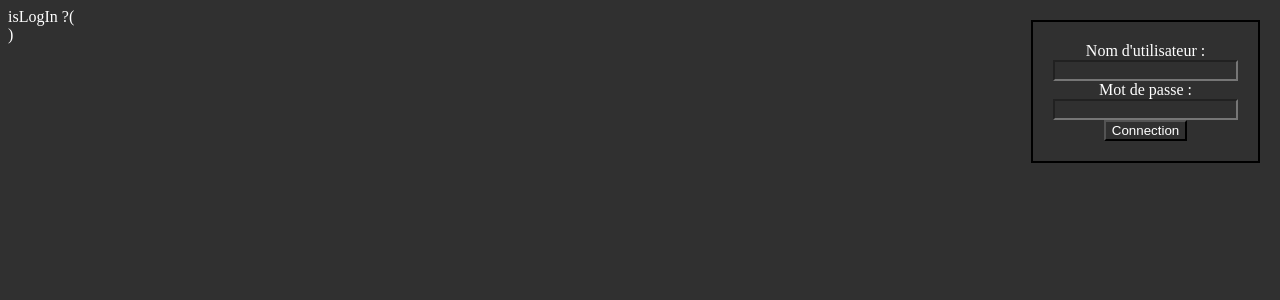
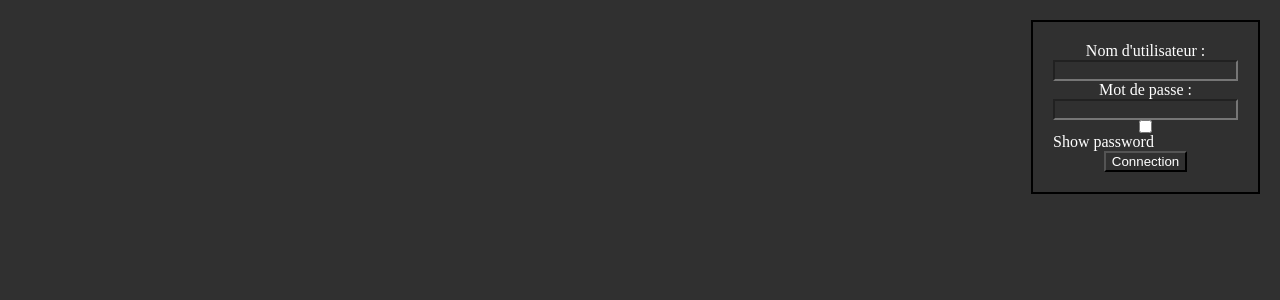
Before and after one commit to Florian-Audouard/Suprermarche, a React (Create React App) app: page / in a window 1280 px wide. Shown: the top 300 px of the page. Built offline with nearby package versions, Linux system fonts and the light colour scheme.

Commit message:
petite modif

```diff
--- a/src/components/Account.js
+++ b/src/components/Account.js
@@ -51,6 +51,13 @@ const Account = ({ isLogIn, setIsLogIn, username, setUsername }) => {
 				}
 			});
 	};
+	const showPassword = (event) => {
+		if (event.target.checked) {
+			input2.current.type = "text";
+		} else {
+			input2.current.type = "password";
+		}
+	};
 	return (
 		<div id="account">
 			{isLogIn ? (
@@ -90,9 +97,12 @@ const Account = ({ isLogIn, setIsLogIn, username, setUsername }) => {
 						onChange={(e) => setPassword(e.target.value)}
 						onKeyUp={keyInputHandler}
 					/>
+					<input type="checkbox" onChange={showPassword} /> Show
+					password
 					<button id="connectionButton" onClick={tryLogIn}>
 						Connection
 					</button>
+					<div>{textConnection}</div>
 				</div>
 			)}
 		</div>
--- a/src/pages/Home.js
+++ b/src/pages/Home.js
@@ -10,14 +10,16 @@ const Home = () => {
 	}, []);
 	return (
 		<span className="Home">
-			isLogIn ?(
+			{!isLogIn ? (
 				<Account
 					isLogIn={isLogIn}
 					setIsLogIn={setIsLogIn}
 					username={username}
 					setUsername={setUsername}
 				/>
-			)
+			) : (
+				""
+			)}
 		</span>
 	);
 };
```
Lines whose indentation alone changed are shown as unchanged.
